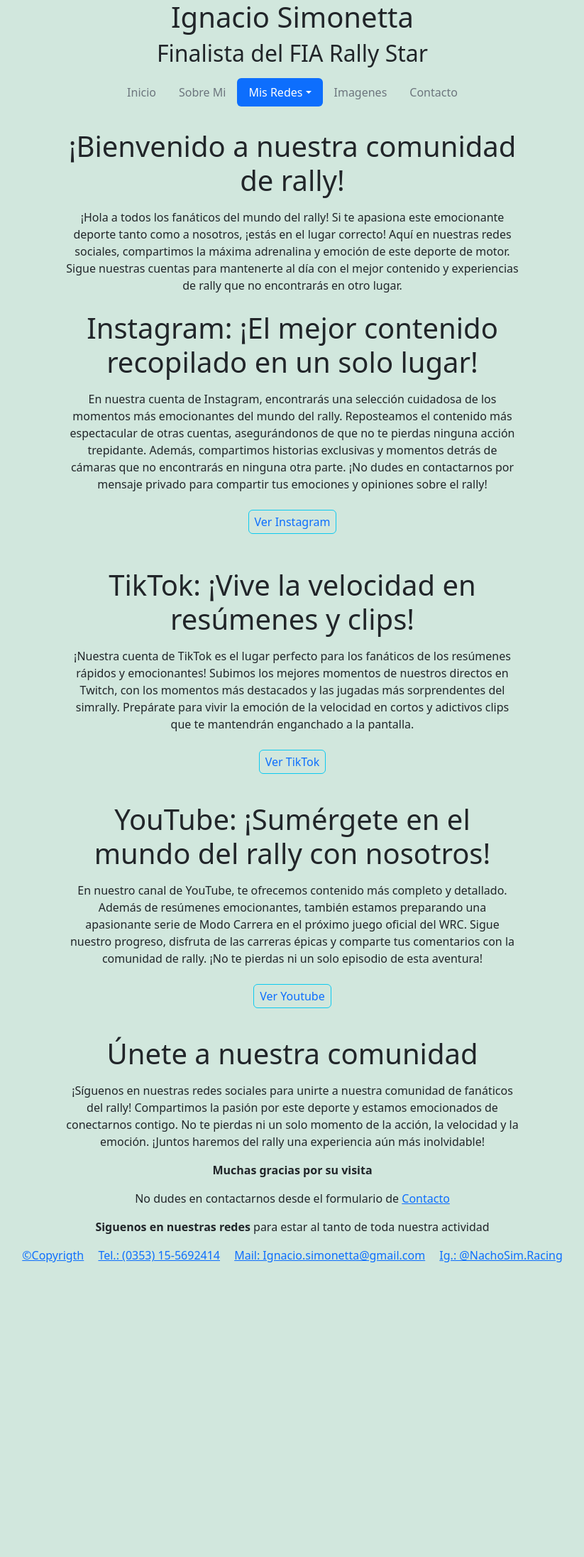
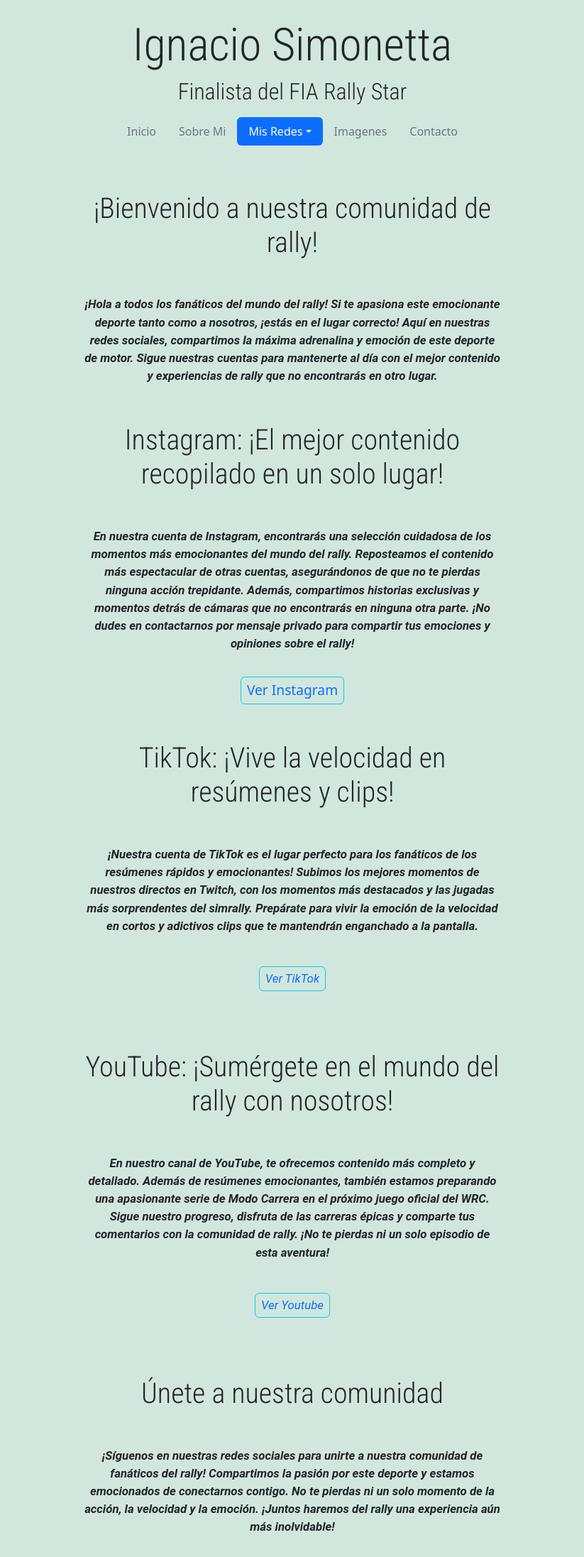
Before and after one commit to ignaciosimonetta/PF-Simonetta, a website: page Pages/Redes.html in a window 1280 px wide. Shown: the top 2193 px of the page at 71% size, without its empty margins (228-1051 px from the left). Before the commit the page ends 1780 px from the top, so only its background shows below. Drawn offline with nearby package versions, Linux system fonts and the light colour scheme.

Commit message:
arreglos varios

```diff
--- a/CSS/Styles.css
+++ b/CSS/Styles.css
@@ -7,8 +7,62 @@
   height: 160vh;
 }
 
-.navFooter {
-  display: block;
+.titulo1{
+  font-family:'Roboto Condensed', sans-serif;
+  font-size: 4rem;
+  margin-top: 2%;
+}
+
+
+.titulo2{
+font-family: 'Roboto Condensed', sans-serif;
+text-decoration: dotted;
+text-align: center;
+}
+
+.titulo3{
+  font-family: 'Roboto Condensed', sans-serif;
   text-align: center;
-  justify-content: space-evenly;
+  margin-top: 2%;
+  margin-bottom: 2%;
+  font-size: 2.5rem;
+  padding: 20px;
 }
+
+.titulo4{
+  font-family: 'Roboto Condensed', sans-serif;
+  text-align: center;
+  margin: 2%;
+  font-size: 2rem;
+}
+
+p {
+  font-family: 'Roboto', sans-serif;
+  font-style: oblique;
+  margin: 15px;
+  padding: 10px;
+  font-size: 1.05rem;
+}
+
+.footer{
+background-color: black;
+color:cadetblue;
+font-family: 'Roboto Condensed', sans-serif;
+margin-top: 8%;
+
+}
+
+.links{
+  font-size: larger;
+}
+
+.links:hover{
+  background-color: blue;
+  color: white;
+}
+
+@media screen and (max-width: 425px){
+  .nav{
+    display: block !important;
+  }
+}
--- a/Pages/Redes.html
+++ b/Pages/Redes.html
@@ -6,6 +6,11 @@
     <meta name="viewport" content="width=device-width, initial-scale=1.0">
     <link rel="shortcut icon" href="../images/Icono/favicon-16x16.png" type="image/x-icon">
     <link rel="stylesheet" href="../CSS/styles.css">
+    <link rel="preconnect" href="https://fonts.googleapis.com">
+    <link rel="preconnect" href="https://fonts.gstatic.com" crossorigin>
+    <link
+        href="https://fonts.googleapis.com/css2?family=Montserrat:wght@400;800&family=Roboto+Condensed:wght@300&family=Ubuntu:wght@300;700&display=swap"
+        rel="stylesheet">
     <link href="https://cdn.jsdelivr.net/npm/bootstrap@5.3.0/dist/css/bootstrap.min.css" rel="stylesheet"
         integrity="sha384-9ndCyUaIbzAi2FUVXJi0CjmCapSmO7SnpJef0486qhLnuZ2cdeRhO02iuK6FUUVM" crossorigin="anonymous">
     <title>Mis Redes Sociales</title>
@@ -13,8 +18,8 @@
 
 <body class="bg-success-subtle">
     <header class="text-center">
-        <h1>Ignacio Simonetta</h1>
-        <h2>Finalista del FIA Rally Star</h2>
+        <h1 class="titulo1">Ignacio Simonetta</h1>
+        <h2 class="titulo2">Finalista del FIA Rally Star</h2>
 
         <nav class="navbar navbar-expand-md">
             <button class="navbar-toggler ms-auto" type="button" data-bs-toggle="collapse" data-bs-target="#n_bar"
@@ -31,9 +36,9 @@
                             Mi</a>
                     </li>
                     <li class="nav-item dropdown">
-                        <a class="nav-link dropdown-toggle active" data-bs-toggle="dropdown" href="#"
-                            role="button" aria-expanded="false">Mis Redes</a>
-                            <ul class="dropdown-menu">
+                        <a class="nav-link dropdown-toggle active" data-bs-toggle="dropdown" href="#" role="button"
+                            aria-expanded="false">Mis Redes</a>
+                        <ul class="dropdown-menu dropdown-menu-end bg-success-subtle">
                             <a class="navbar-brand" href="https://www.instagram.com/nachosim.racing/" target="_blank">
                                 <img src="../images/Icono/favicon-ig-32x32.png" alt="Logo" width="30" height="24"
                                     class="d-inline-block align-text-top">
@@ -41,16 +46,16 @@
                             </a>
                             <li>
                                 <a class="navbar-brand" href="https://www.tiktok.com/@nachosim.racing" target="_blank">
-                                        <img src="../images/Icono/favicon-tiktok--32x32.png" alt="Logo" width="30" height="24"
-                                            class="d-inline-block align-text-top">
+                                    <img src="../images/Icono/favicon-tiktok--32x32.png" alt="Logo" width="30"
+                                        height="24" class="d-inline-block align-text-top">
                                     TikTok
                                 </a>
                             </li>
                             <li>
                                 <a class="navbar-brand" href="https://www.youtube.com/channel/UCBOQAbLe4oRhiKjbDSZqR2g"
                                     target="_blank">
-                                        <img src="../images/Icono/favicon-youtube-32x32.png" alt="Logo" width="30" height="24"
-                                            class="d-inline-block align-text-top">
+                                    <img src="../images/Icono/favicon-youtube-32x32.png" alt="Logo" width="30"
+                                        height="24" class="d-inline-block align-text-top">
                                     YouTube
                                 </a>
                             </li>
@@ -64,8 +69,7 @@
                         <a class="nav-link link-secondary" href="./imagenes.html">Imagenes</a>
                     </li>
                     <li class="nav-item">
-                        <a class="nav-link link-secondary" aria-disabled="true"
-                            href="./Contacto.html">Contacto</a>
+                        <a class="nav-link link-secondary" aria-disabled="true" href="./Contacto.html">Contacto</a>
                     </li>
                 </ul>
             </div>
@@ -74,41 +78,55 @@
 
     <main>
         <div class="d-grid gap-2 col-md-6 mx-auto mt-4">
-            <h1 class="h1 text-center">¡Bienvenido a nuestra comunidad de rally!</h1>
-            <p class="text-md-center">¡Hola a todos los fanáticos del mundo del rally! Si te apasiona este emocionante
+            <h1 class="titulo3 text-center">¡Bienvenido a nuestra comunidad de rally!</h1>
+            <strong>
+                <p class="text-center">¡Hola a todos los fanáticos del mundo del rally! Si te apasiona este emocionante
                     deporte tanto como a
-                nosotros, ¡estás en el lugar correcto! Aquí en nuestras redes sociales, compartimos la máxima adrenalina
+                    nosotros, ¡estás en el lugar correcto! Aquí en nuestras redes sociales, compartimos la máxima
+                    adrenalina
                     y
-                emoción de este deporte de motor. Sigue nuestras cuentas para mantenerte al día con el mejor contenido y
+                    emoción de este deporte de motor. Sigue nuestras cuentas para mantenerte al día con el mejor
+                    contenido y
                     experiencias de rally que no encontrarás en otro lugar.</p>
+            </strong>
         </div>
 
         <div class="d-grid gap-2 col-md-6 mx-auto">
-            <h2 class="h1 text-center mt-2">Instagram: ¡El mejor contenido recopilado en un solo lugar!</h2>
-            <p class="text-md-center">En nuestra cuenta de Instagram, encontrarás una selección cuidadosa de los
+            <h2 class="titulo3 text-center mt-2">Instagram: ¡El mejor contenido recopilado en un solo lugar!</h2>
+            <strong>
+                <p class="text-center">En nuestra cuenta de Instagram, encontrarás una selección cuidadosa de los
                     momentos más emocionantes del
-                mundo del rally. Reposteamos el contenido más espectacular de otras cuentas, asegurándonos de que no te
-                pierdas ninguna acción trepidante. Además, compartimos historias exclusivas y momentos detrás de cámaras
+                    mundo del rally. Reposteamos el contenido más espectacular de otras cuentas, asegurándonos de que no
+                    te
+                    pierdas ninguna acción trepidante. Además, compartimos historias exclusivas y momentos detrás de
+                    cámaras
                     que
-                no encontrarás en ninguna otra parte. ¡No dudes en contactarnos por mensaje privado para compartir tus
+                    no encontrarás en ninguna otra parte. ¡No dudes en contactarnos por mensaje privado para compartir
+                    tus
                     emociones y opiniones sobre el rally!</p>
+            </strong>
+
             <div class="text-center mb-4">
-                <p><a href="https://www.instagram.com/nachosim.racing/"
-                        class="d-inline-flex focus-ring focus-ring-danger py-1 px-2 text-decoration-none border rounded-2 border border-info"
-                        target="_blank">Ver Instagram</a></p>
+                <a href="https://www.instagram.com/nachosim.racing/"
+                    class="d-inline-flex focus-ring focus-ring-danger py-1 px-2 text-decoration-none border rounded-2 border border-info links"
+                    target="_blank">Ver Instagram</a>
             </div>
 
         </div>
 
         <div class="d-grid gap-2 col-md-6 mx-auto">
-            <h2 class="h1 text-center mt-2">TikTok: ¡Vive la velocidad en resúmenes y clips!</h2>
-            <p class="text-md-center">¡Nuestra cuenta de TikTok es el lugar perfecto para los fanáticos de los
+            <h2 class="titulo3 text-center mt-2">TikTok: ¡Vive la velocidad en resúmenes y clips!</h2>
+            <strong>
+                <p class="text-center">¡Nuestra cuenta de TikTok es el lugar perfecto para los fanáticos de los
                     resúmenes rápidos y emocionantes!
                     Subimos los mejores momentos de nuestros directos en Twitch, con los momentos más destacados y las
                     jugadas
-                más sorprendentes del simrally. Prepárate para vivir la emoción de la velocidad en cortos y adictivos
+                    más sorprendentes del simrally. Prepárate para vivir la emoción de la velocidad en cortos y
+                    adictivos
                     clips
                     que te mantendrán enganchado a la pantalla.</p>
+            </strong>
+
             <div class="text-center mb-4">
                 <p><a href="https://www.tiktok.com/@nachosim.racing"
                         class="d-inline-flex focus-ring focus-ring-danger py-1 px-2 text-decoration-none border rounded-2 border border-info"
@@ -118,14 +136,17 @@
         </div>
 
         <div class="d-grid gap-2 col-md-6 mx-auto">
-            <h2 class="h1 text-center">YouTube: ¡Sumérgete en el mundo del rally con nosotros!</h2>
-            <p class="text-md-center">En nuestro canal de YouTube, te ofrecemos contenido más completo y detallado.
+            <h2 class="titulo3 text-center">YouTube: ¡Sumérgete en el mundo del rally con nosotros!</h2>
+            <strong>
+                <p class="text-center">En nuestro canal de YouTube, te ofrecemos contenido más completo y detallado.
                     Además de resúmenes
                     emocionantes, también estamos preparando una apasionante serie de Modo Carrera en el próximo juego
                     oficial
                     del WRC. Sigue nuestro progreso, disfruta de las carreras épicas y comparte tus comentarios con la
                     comunidad
                     de rally. ¡No te pierdas ni un solo episodio de esta aventura!</p>
+            </strong>
+
             <div class="text-center mb-4">
                 <p><a href="https://www.youtube.com/channel/UCBOQAbLe4oRhiKjbDSZqR2g"
                         class="d-inline-flex focus-ring focus-ring-danger py-1 px-2 text-decoration-none border rounded-2 border border-info"
@@ -135,17 +156,20 @@
         </div>
 
         <div class="d-grid gap-2 col-md-6 mx-auto">
-            <h2 class="h1 text-center">Únete a nuestra comunidad</h2>
-            <p class="text-md-center">¡Síguenos en nuestras redes sociales para unirte a nuestra comunidad de
+            <h2 class="titulo3 text-center">Únete a nuestra comunidad</h2>
+            <strong>
+                <p class="text-center">¡Síguenos en nuestras redes sociales para unirte a nuestra comunidad de
                     fanáticos del rally! Compartimos la
-                pasión por este deporte y estamos emocionados de conectarnos contigo. No te pierdas ni un solo momento
+                    pasión por este deporte y estamos emocionados de conectarnos contigo. No te pierdas ni un solo
+                    momento
                     de la
-                acción, la velocidad y la emoción. ¡Juntos haremos del rally una experiencia aún más inolvidable!</p>
+                    acción, la velocidad y la emoción. ¡Juntos haremos del rally una experiencia aún más inolvidable!
+                </p>
+            </strong>
         </div>
-
     </main>
 
-    <footer class="navFooter text-center fixed-xl-bottom">
+    <footer class="footer text-center fixed-xl-bottom ">
         <p><strong>Muchas gracias por su visita</strong></p>
 
         <p>No dudes en contactarnos desde el formulario de <a href="./Pages/Contacto.html" target="_blank">Contacto</a>
@@ -156,8 +180,8 @@
         <nav>
             <a href="" class="px-2 ">©Copyrigth</a>
             <a href="" class="px-2">Tel.: (0353) 15-5692414</a>
-            <a href="" class="px-2">Mail: Ignacio.simonetta@gmail.com</a>
-            <a href="https://www.instagram.com/nachosim.racing/" target="_blank" class="px-2">Ig.: @NachoSim.Racing</a>
+            <a href="" class="px-2">Ignacio.simonetta@gmail.com</a>
+            <a href="https://www.instagram.com/nachosim.racing/" target="_blank" class="px-2">@NachoSim.Racing</a>
         </nav>
     </footer>
 
```
Also changed, not shown: Pages/Contacto.html (+13 -8 lines), Pages/Quienes-Somos.html (+47 -38 lines), Pages/imagenes.html (+15 -10 lines), index.html (+44 -37 lines), 2 other files. Lines whose indentation alone changed are shown as unchanged.
